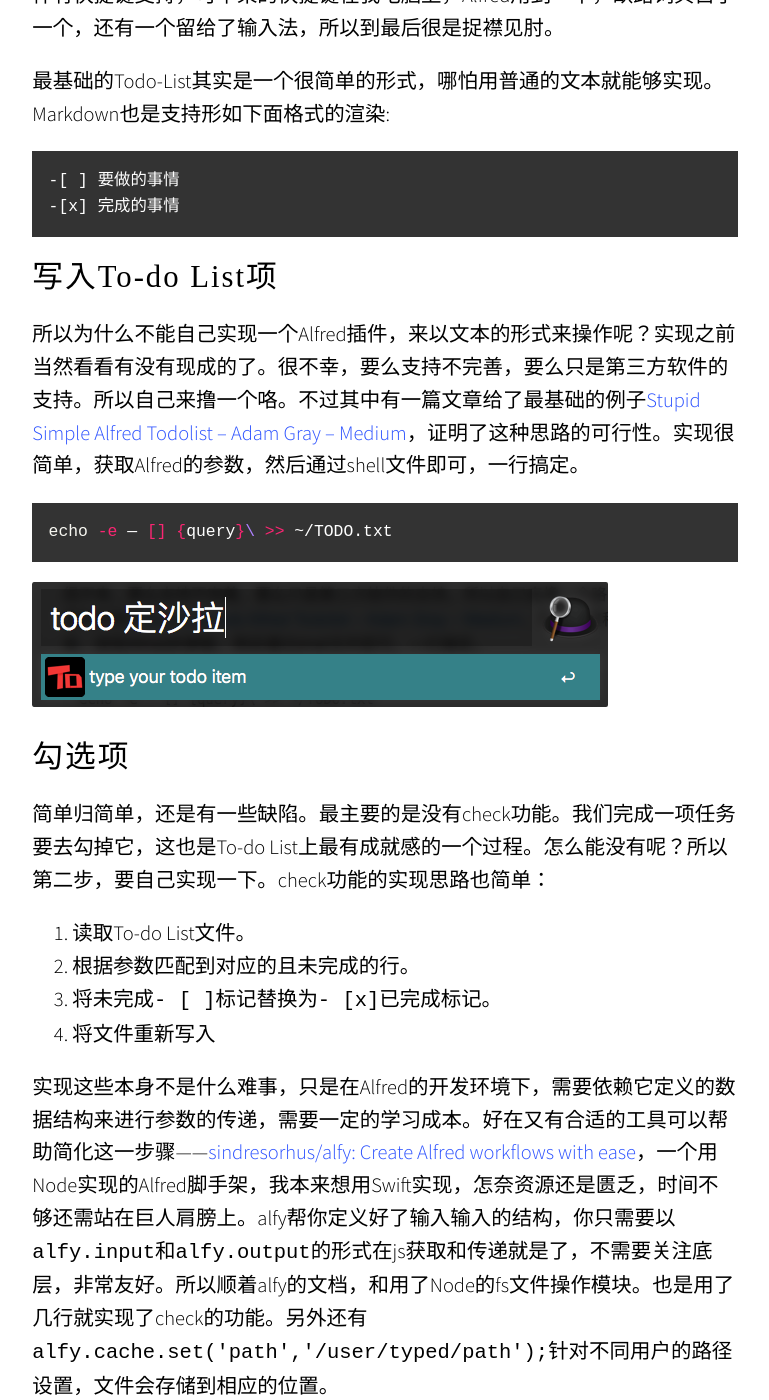
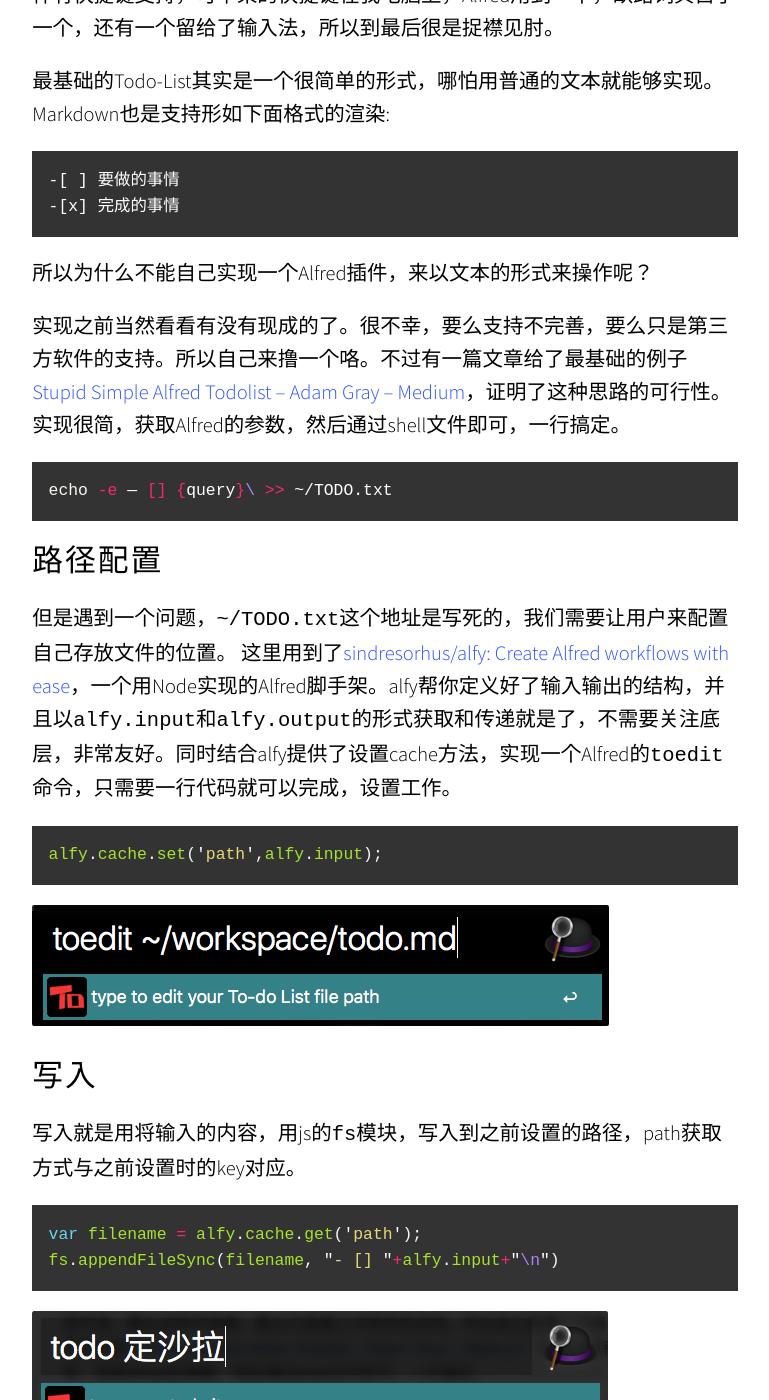
Before and after one commit to drinking/drinking.github.io, a Jekyll site: the page built from _posts/2018-03-16-alfred-todo.md, in a window 1280 px wide and 1400 px high, scrolled down 621 px. Shown: the whole window, without its empty margins (255-1024 px from the left). Built offline with Jekyll 4.4.1, drawn with Linux system fonts in a browser that asks for light colours; nearby versions of some CDN libraries; some web fonts are replaced; comment, search, counter and statistics services are not loaded; some of the changed text lies outside the part shown.

Commit message:
Update Articles

````diff
--- a/_posts/2018-03-16-alfred-todo.md
+++ b/_posts/2018-03-16-alfred-todo.md
@@ -14,34 +14,45 @@
 -[ ] 要做的事情
 -[x] 完成的事情
 ```
+所以为什么不能自己实现一个Alfred插件，来以文本的形式来操作呢？
 
-## 写入To-do List项
-所以为什么不能自己实现一个Alfred插件，来以文本的形式来操作呢？实现之前当然看看有没有现成的了。很不幸，要么支持不完善，要么只是第三方软件的支持。所以自己来撸一个咯。不过其中有一篇文章给了最基础的例子[Stupid Simple Alfred Todolist – Adam Gray – Medium](https://medium.com/@dashedstripes/stupid-simple-alfred-todolist-efa551732adb)，证明了这种思路的可行性。实现很简单，获取Alfred的参数，然后通过shell文件即可，一行搞定。
+实现之前当然看看有没有现成的了。很不幸，要么支持不完善，要么只是第三方软件的支持。所以自己来撸一个咯。不过有一篇文章给了最基础的例子[Stupid Simple Alfred Todolist – Adam Gray – Medium](https://medium.com/@dashedstripes/stupid-simple-alfred-todolist-efa551732adb)，证明了这种思路的可行性。实现很简，获取Alfred的参数，然后通过shell文件即可，一行搞定。
 
 ```shell
 echo -e — [] {query}\ >> ~/TODO.txt
 ```
+## 路径配置
+但是遇到一个问题，`~/TODO.txt`这个地址是写死的，我们需要让用户来配置自己存放文件的位置。
+这里用到了[sindresorhus/alfy: Create Alfred workflows with ease](https://github.com/sindresorhus/alfy)，一个用Node实现的Alfred脚手架。alfy帮你定义好了输入输出的结构，并且以`alfy.input`和`alfy.output`的形式获取和传递就是了，不需要关注底层，非常友好。同时结合alfy提供了设置cache方法，实现一个Alfred的`toedit`命令，只需要一行代码就可以完成，设置工作。
+
+```js
+alfy.cache.set('path',alfy.input);
+```
+![WX20180317-135727](/assets/img/2018/WX20180317-135727.png)
+
+
+## 写入
+
+写入就是用将输入的内容，用js的`fs`模块，写入到之前设置的路径，path获取方式与之前设置时的key对应。
+
+```js
+var filename = alfy.cache.get('path');
+fs.appendFileSync(filename, "- [] "+alfy.input+"\n")
+```
 
 ![WX20180316-140158](/assets/img/2018/WX20180316-140158.png)
 
-## 勾选项
-简单归简单，还是有一些缺陷。最主要的是没有check功能。我们完成一项任务要去勾掉它，这也是To-do List上最有成就感的一个过程。怎么能没有呢？所以第二步，要自己实现一下。check功能的实现思路也简单：
+## 勾选
+写入完成后，我们需要在一项任务要去勾掉它，这也是To-do List最有成就的一步。怎么能没有呢？功能的实现思路也简单：
 1. 读取To-do List文件。
 2. 根据参数匹配到对应的且未完成的行。
 3. 将未完成`- [ ]`标记替换为`- [x]`已完成标记。
 4. 将文件重新写入
 
-实现这些本身不是什么难事，只是在Alfred的开发环境下，需要依赖它定义的数据结构来进行参数的传递，需要一定的学习成本。好在又有合适的工具可以帮助简化这一步骤——[sindresorhus/alfy: Create Alfred workflows with ease](https://github.com/sindresorhus/alfy)，一个用Node实现的Alfred脚手架，我本来想用Swift实现，怎奈资源还是匮乏，时间不够还需站在巨人肩膀上。alfy帮你定义好了输入输入的结构，你只需要以`alfy.input`和`alfy.output`的形式在js获取和传递就是了，不需要关注底层，非常友好。所以顺着alfy的文档，和用了Node的fs文件操作模块。也是用了几行就实现了check的功能。另外还有`alfy.cache.set('path','/user/typed/path');`针对不同用户的路径设置，文件会存储到相应的位置。
+所以流程一致，获取路径，配合`fs`模块读写，剩下大部分就是js的逻辑代码，与平台无关了。
 
 ```js
-'use strict';
-const alfy = require('alfy');
-var fs = require('fs');
-
-var filename = alfy.cache.get('path');
-
 fs.readFile(filename, function(err, data) {
-	if(err) throw err;
 	var array = data.toString().split("\n");
 	const results = array.filter(word => (word.toString().indexOf(alfy.input) > -1 && word.toString().indexOf('x') === -1))
 						.map(x => ({title: x,arg:x}));
@@ -69,8 +80,10 @@
 目前已经把初版发布到了npm上面，可以一行命令来安装。装好了别忘了先用`toedit`指定一个用来存储To-do List的文件路径。
 
 ```js
-npm install --global alfred-todo
+npm install --global alfred-todo-list
 ```
+同时源码也放到Github上了，便于后续维护[drinking/alfred-todo: A to-do list workflow for Alfred](https://github.com/drinking/alfred-todo)。
+
 ## 其他可以改进之处
 - 增加时间选项，根据预设时间，触发提醒。
 - 当前只是简单粗暴地针对整个文件读取和写入，当数据量大时，还是有通过数据流方式读取和输出的余地。
````
Also changed, not shown: assets/img/2018/WX20180317-135727.png (added).
